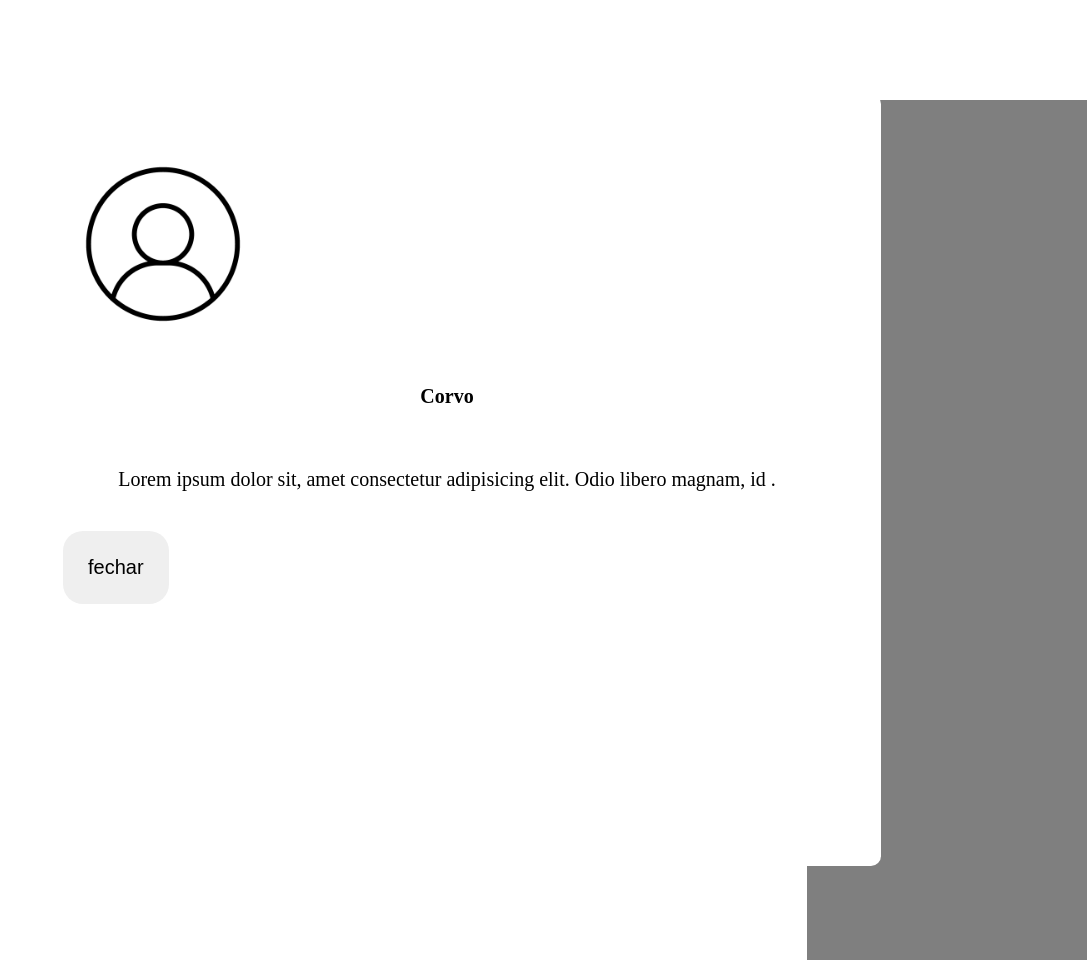
After one commit to Prof-Rayner/TheCrows, a PHP site: page /popup/popup.html in a window 1280 px wide. The commit adds this page. Shown: the whole page, without its empty margins (193-1280 px from the left). Run offline with PHP 8.4, Linux system fonts and the light colour scheme.

Commit message:
tentativas de ajustes no popup
ta um pouco dificil mexer nisso

```diff
--- /dev/null
+++ b/popup/popup.css
@@ -0,0 +1,83 @@
+html{
+    margin: 0;
+    padding: 0;
+}
+
+.center {
+    position: absolute;
+    top: 50%;
+    left: 20%;
+    transform: translate(-50%, 50%);
+}
+
+.center img{
+    width: 300px;
+}
+
+.popup img{
+    width: 200px;
+}
+
+.popup{
+    position: fixed;
+    top: 100px;
+    left: 1000px;
+    width: 100%;
+    height: 100%;
+}
+
+.popup .container{
+    position: absolute;
+    top: 0px;
+    left: 0px;
+    width: 100%;
+    height: 100%;
+    background-color: rgba(0, 0, 0, 0.5);
+    /* opacity: 0; */
+    transition: opacity 100ms ease-in-out 200ms;
+}
+
+.popup .popup-conteudo{
+    background-color: #fff;
+    position: fixed;
+    top: 50%;
+    left: 50%;
+    transform: translate(-50%,-50%);
+    width: 60%;
+    height: 70%;
+    padding: 50px;
+    /* visibility: hidden; */
+    /* opacity: 0; */
+    transition: 0.5s;
+    border-radius: 10px;
+}
+
+.popup h2, .popup p{
+    color: #000;
+    text-align: center;
+    font-size: 20px;
+    padding: 20px;
+}
+
+.popup button{
+    padding: 25px;
+    border: none;
+    outline: none;
+    border-radius: 20px;
+    cursor: pointer;
+    font-size: 20px;
+
+}
+
+.popup.activate{
+    top: 0%;
+    transition: top 0ms ease-in-out 0ms;
+}
+.popup.activate .popup-conteudo{
+    transform: translate(-50%, -50%);
+    opacity: 2;
+}
+.popup.activate  .container{
+    opacity: 3;
+    transition: all 300ms ease-in-out;
+}
--- /dev/null
+++ b/popup/popup.html
@@ -0,0 +1,31 @@
+<!DOCTYPE html>
+<html>
+
+<head>
+    <meta charset='utf-8'>
+    <meta http-equiv='X-UA-Compatible' content='IE=edge'>
+    <title>Page Title</title>
+    <meta name='viewport' content='width=device-width, initial-scale=1'>
+    <link rel='stylesheet' type='text/css' media='screen' href='popup.css'>
+</head>
+
+<body>
+    <div class="center">
+        <button id="abrir-popup">Corvo</button>
+    </div>
+    <div class="popup" id="popup">
+        <div class="container"></div>
+        <div class="popup-conteudo">
+            <img src="..//assets/imagens/imagemPerfil.jpg" alt="">
+            <h2>Corvo</h2>
+            <p>Lorem ipsum dolor sit, amet consectetur adipisicing elit. Odio libero magnam, id .</p>
+            <div class="fecharbtn"><button type="submit">fechar</button></div>
+        </div>
+    </div>
+
+
+
+</body>
+<script src='popup.js'></script>
+
+</html>
--- /dev/null
+++ b/popup/popup.js
@@ -0,0 +1,24 @@
+// function toggle() {
+//     const popup = document.getElementById('popup');
+//     popup.classList.toggle('activate')
+// }
+
+function criarPopup(id){
+    const popupNota = document.querySelector(id);
+    const container = popupNota.querySelector(".container");
+    const fecharbtn = popupNota.querySelector(".fecharbtn");
+
+    function abrirPopup(){
+        popupNota.classList.add("active");
+    }
+
+    function fecharPopup(){
+        popupNota.classList.remove("active");
+    }
+    container.addEventListener("click", fecharPopup);
+    fecharbtn.addEventListener("click", fecharPopup);
+    return abrirPopup;
+}
+
+const popup = criarPopup("#popup");
+document.querySelector("#abrir-popup").addEventListener("click", popup);
```
Also changed, not shown: css/style.css (+4 -4 lines), index.html (+5 -3 lines).
